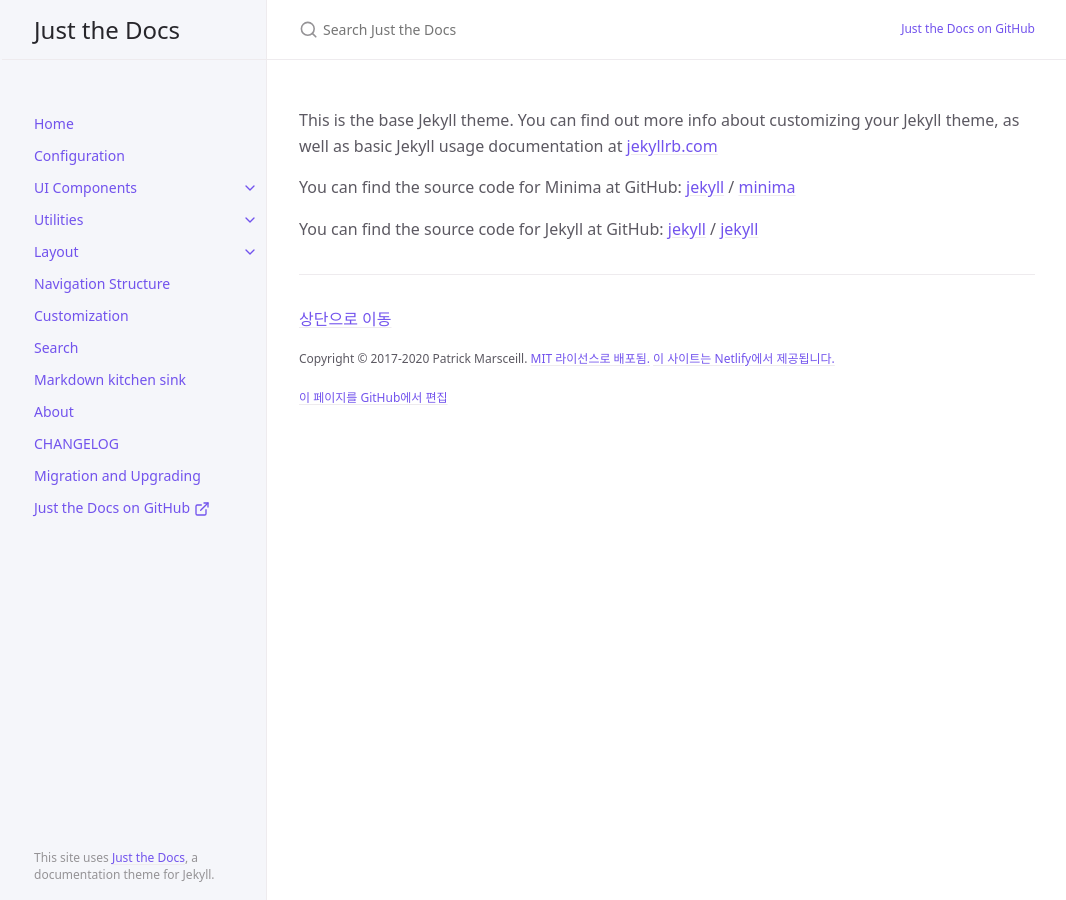
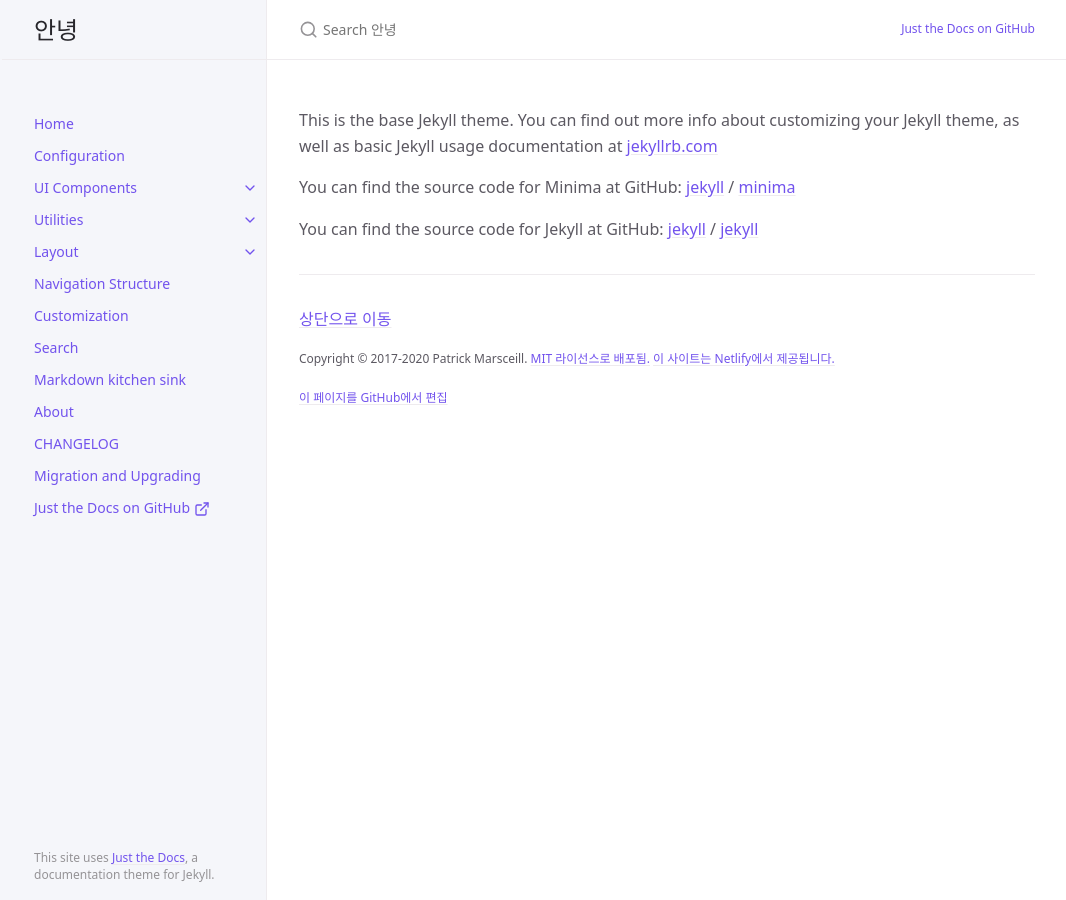
Before and after one commit to dwKang0526/dwKang0526.github.io, a Jekyll site: the page built from about.markdown, in a window 1280 px wide. Shown: the whole page, without its empty margins (105-1171 px from the left). Built offline with Jekyll 4.4.1, drawn with Linux system fonts in a browser that asks for light colours; cached includes are drawn as plain includes.

Commit message:
사이트 설정 변경(제목, desc 등)

```diff
--- a/_config.yml
+++ b/_config.yml
@@ -11,11 +11,11 @@
 # 사이트 설정
 # 이는 새 사이트를 개인화하는 데 사용됩니다. HTML 파일에서 {{ site.title }}, {{ site.github_repo }} 등으로 접근할 수 있습니다.
 # 원하는 모든 커스텀 변수를 생성할 수 있으며, 템플릿에서 {{ site.myvariable }}로 접근할 수 있습니다.
-title: Just the Docs
-description: A Jekyll theme for documentation
+title: 안녕
+description: 개발 정보를 공유하는 사이트
 baseurl: "" # 사이트의 하위 경로, 예: /blog
-url: "https://just-the-docs.com" # 사이트의 기본 호스트명 및 프로토콜, 예: http://example.com
-repository: just-the-docs/just-the-docs # github-metadata 용
+url: "https://github.com" # 사이트의 기본 호스트명 및 프로토콜, 예: http://example.com
+repository: dwKang0526/dwkang0526.github.io # github-metadata 용
 
 permalink: pretty
 
```
